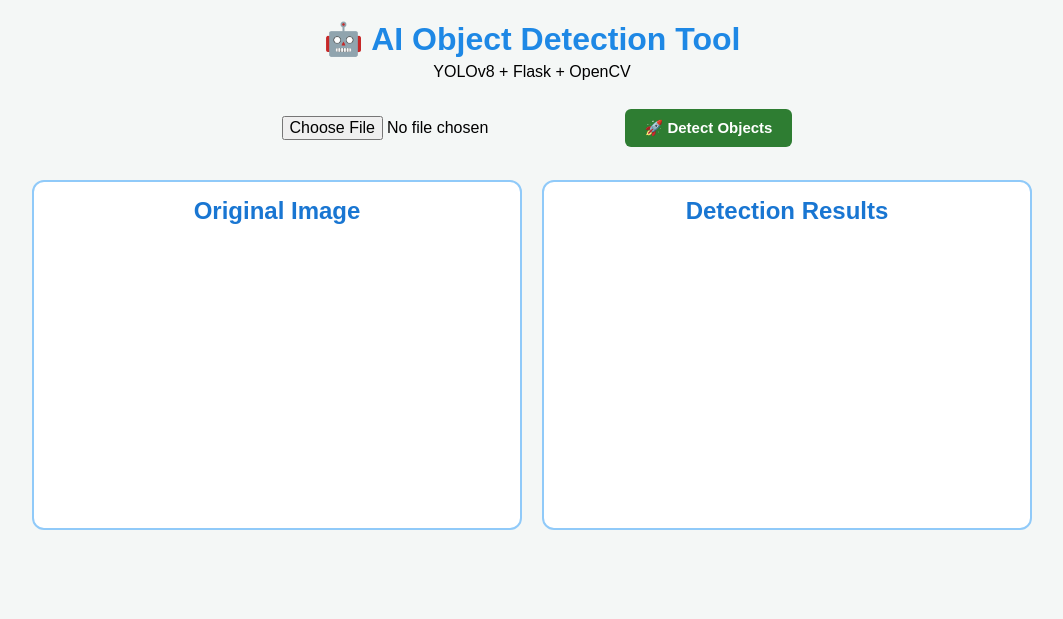
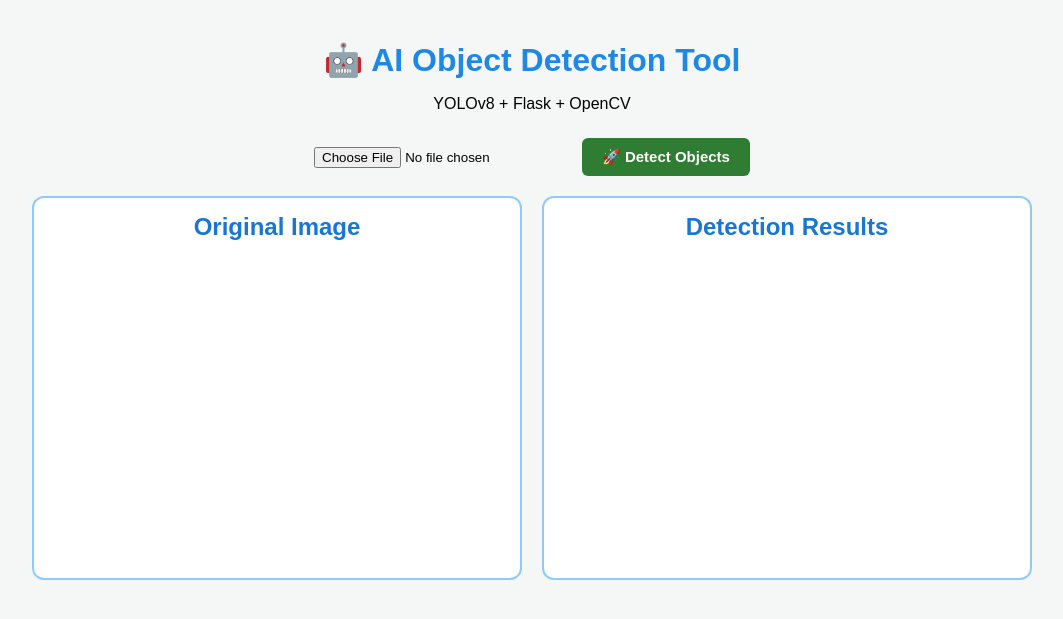
Before and after one commit to mk4036734-png/ai-image-annotation2, a Flask app: page / in a window 1280 px wide. Shown: the top 619 px of the page, without its empty margins (108-1171 px from the left). Run offline with Flask 3, Linux system fonts and the light colour scheme.

Commit message:
Adjust styles for upload section and panels

```diff
--- a/templates/index.html
+++ b/templates/index.html
@@ -4,16 +4,15 @@
     <meta charset="UTF-8">
     <meta name="viewport" content="width=device-width, initial-scale=1.0">
     <title>AI Object Detection Tool</title>
-    <link rel="stylesheet" href="{{ url_for('static', filename='style.css') }}">
     <style>
         body { font-family: sans-serif; background-color: #f4f7f6; margin: 0; padding: 20px; text-align: center; }
         .header { margin-bottom: 25px; }
         .header h1 { color: #1e88e5; margin-bottom: 5px; }
-        .upload-section { margin-bottom: 30px; display: flex; justify-content: center; gap: 15px; align-items: center; }
+        .upload-section { margin-bottom: 20px; display: flex; justify-content: center; gap: 15px; align-items: center; }
         .btn { background-color: #2e7d32; color: white; border: none; padding: 10px 20px; border-radius: 6px; cursor: pointer; font-size: 15px; font-weight: bold; }
         .btn:disabled { background-color: #9e9e9e; cursor: not-allowed; }
-        .panels { display: flex; justify-content: center; gap: 20px; max-width: 1000px; margin: 0 auto; }
-        .panel { flex: 1; background: white; border: 2px solid #90caf9; border-radius: 12px; padding: 15px; min-height: 350px; display: flex; flex-direction: column; align-items: center; }
+        .panels { display: flex; justify-content: center; gap: 20px; max-width: 1000px; margin: 0 auto; flex-wrap: wrap; }
+        .panel { flex: 1; min-width: 300px; background: white; border: 2px solid #90caf9; border-radius: 12px; padding: 15px; min-height: 350px; display: flex; flex-direction: column; align-items: center; }
         .panel h2 { color: #1976d2; margin-top: 0; }
         .img-preview { max-width: 100%; max-height: 320px; border-radius: 8px; object-fit: contain; margin-top: 10px; display: none; }
         #status-msg { margin-top: 10px; font-weight: bold; color: #555; }
```
